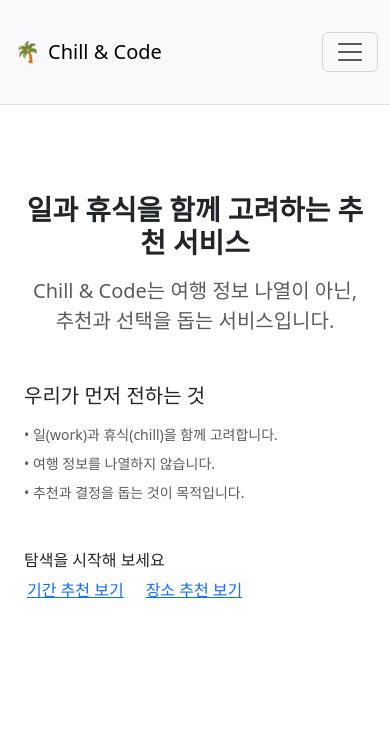
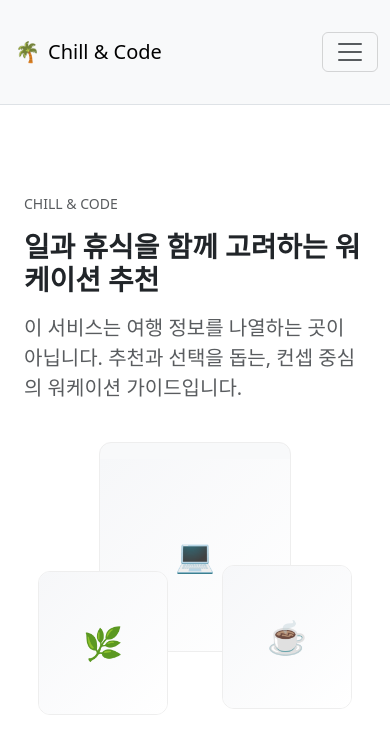
Before and after one commit to ssafy-chill-and-code/chill_and_code, a Vue app in the folder frontend/chill-and-code-fe/: page / in a window 390 px wide. Shown: the top 754 px of the page. Built offline with nearby package versions, Linux system fonts and the light colour scheme; no server answers.

Commit message:
feat: 메인 페이지를 문서 수정사항대로 재구성 Hero 좌 텍스트/우 이미지 콜라주(메인+보조) 배치만 구현. 반응형에서 텍스트 우선. 문서에 없는 CTA/동적 섹션/추가 UI 제 거. API 연동·디자인 확정 없음.

```diff
--- a/frontend/chill-and-code-fe/src/views/HomeView.vue
+++ b/frontend/chill-and-code-fe/src/views/HomeView.vue
@@ -1,28 +1,86 @@
 <template>
   <div class="container py-5">
-    <!-- Hero: 컨셉 전달만, 기능·CTA 강조 금지 -->
-    <section class="text-center mb-5">
-      <h1 class="display-6 fw-semibold mb-3">일과 휴식을 함께 고려하는 추천 서비스</h1>
-      <p class="lead text-muted mb-0">Chill & Code는 여행 정보 나열이 아닌, 추천과 선택을 돕는 서비스입니다.</p>
-    </section>
+    <!-- Hero: 좌 텍스트 / 우 이미지 콜라주 (문서 4-2) -->
+    <section class="row g-4 align-items-center">
+      <!-- 좌측 텍스트 영역 -->
+      <div class="col-12 col-md-6">
+        <div class="mb-3 small text-uppercase text-muted">Chill & Code</div>
+        <h1 class="display-6 fw-semibold mb-3">일과 휴식을 함께 고려하는 워케이션 추천</h1>
+        <p class="lead text-muted mb-0">
+          이 서비스는 여행 정보를 나열하는 곳이 아닙니다. 추천과 선택을 돕는, 컨셉 중심의 워케이션 가이드입니다.
+        </p>
+      </div>
 
-    <!-- What First: 사용자가 먼저 이해해야 할 것 -->
-    <section class="mb-5">
-      <h2 class="h5 mb-3">우리가 먼저 전하는 것</h2>
-      <ul class="list-unstyled small text-muted mb-0">
-        <li class="mb-2">• 일(work)과 휴식(chill)을 함께 고려합니다.</li>
-        <li class="mb-2">• 여행 정보를 나열하지 않습니다.</li>
-        <li class="mb-2">• 추천과 결정을 돕는 것이 목적입니다.</li>
-      </ul>
-    </section>
-
-    <!-- So What: 탐색의 시작점(텍스트 링크 수준) -->
-    <section>
-      <h2 class="h6 mb-2">탐색을 시작해 보세요</h2>
-      <p class="mb-0">
-        <RouterLink class="link-primary me-3" to="/recommend">기간 추천 보기</RouterLink>
-        <RouterLink class="link-primary" to="/recommend/place">장소 추천 보기</RouterLink>
-      </p>
+      <!-- 우측 이미지 콜라주 영역 -->
+      <div class="col-12 col-md-6">
+        <div class="collage" aria-hidden="true">
+          <div class="img-card main">
+            <div class="img-fill">💻</div>
+          </div>
+          <div class="img-card sub left">
+            <div class="img-fill">🌿</div>
+          </div>
+          <div class="img-card sub right">
+            <div class="img-fill">☕️</div>
+          </div>
+        </div>
+      </div>
     </section>
   </div>
+
 </template>
+
+<script setup>
+// 정적 배치만 반영. 문서 기준: API/동적 데이터/CTA 강조 없음.
+</script>
+
+<style scoped>
+/* 콜라주 컨테이너: 비율 고정, 내부 절대 배치 */
+.collage {
+  position: relative;
+  width: 100%;
+  height: 340px;
+}
+
+@media (max-width: 576px) {
+  .collage { height: 300px; }
+}
+
+.img-card {
+  position: absolute;
+  border-radius: 12px;
+  overflow: hidden;
+  background: #f8f9fa;
+  border: 1px solid #eee;
+}
+
+/* 메인 이미지: 중앙 배치 */
+.img-card.main {
+  width: 56%;
+  height: 70%;
+  left: 22%;
+  top: 5%;
+}
+
+/* 보조 이미지: 좌하단 / 우하단 배치 */
+.img-card.sub.left {
+  width: 38%;
+  height: 48%;
+  left: 4%;
+  bottom: 4%;
+}
+
+.img-card.sub.right {
+  width: 38%;
+  height: 48%;
+  right: 4%;
+  bottom: 6%;
+}
+
+.img-fill {
+  height: 100%;
+  display: flex; align-items: center; justify-content: center;
+  font-size: 2rem;
+  background: linear-gradient(135deg, #f6f7f9, #ffffff);
+}
+</style>
```
